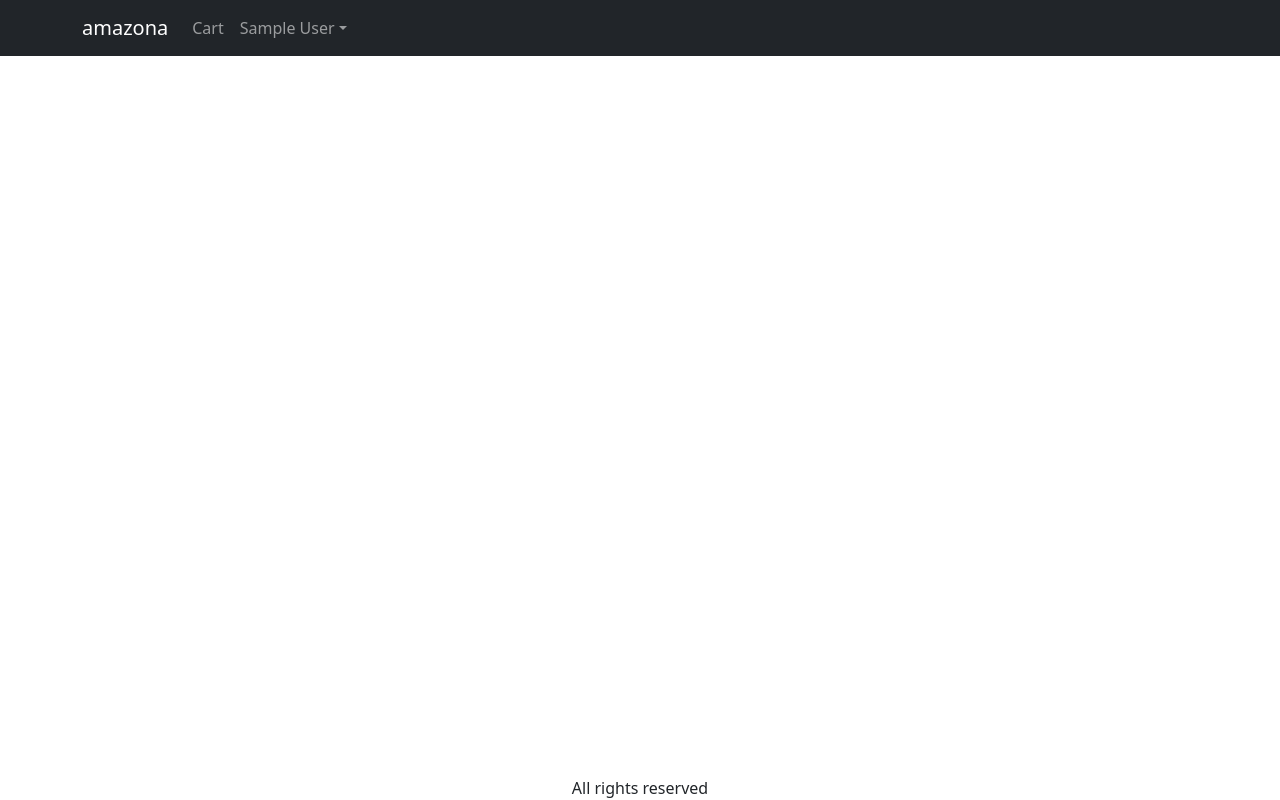
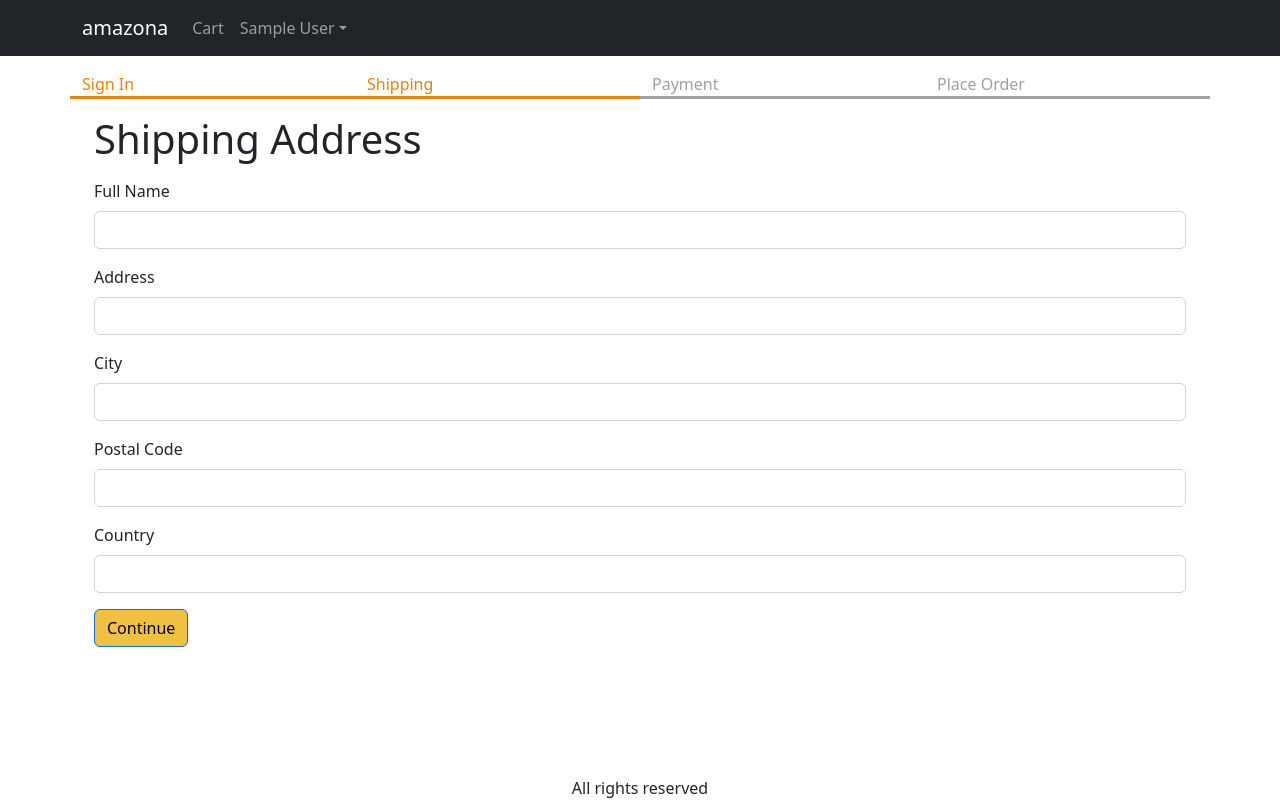
Before and after one commit to Wen128/ecom-test, a React (Create React App) app in the folder frontend/: page /shipping in a window 1280 px wide. Built offline with nearby package versions, Linux system fonts and the light colour scheme; sample sign-in values are in the browser's storage.

Commit message:
video-24-shipping-address

```diff
--- a/frontend/src/App.js
+++ b/frontend/src/App.js
@@ -15,6 +15,7 @@ import CartScreen from './screens/CartScreen';
 import SignInScreen from './screens/SignInScreen';
 import { ToastContainer } from 'react-toastify';
 import 'react-toastify/dist/ReactToastify.css';
+import ShippingAddressScreen from './screens/ShippingAddressScreen';
 
 function App() {
   const { state, dispatch: ctxDispatch } = useContext(Store);
@@ -23,6 +24,7 @@ function App() {
   const signoutHandler = () => {
     ctxDispatch({ type: 'USER_SIGNOUT' });
     localStorage.removeItem('userInfo');
+    localStorage.removeItem('shippingAddress');
   };
 
   return (
@@ -79,6 +81,7 @@ function App() {
               <Route path="/product/:slug" element={<ProductScreen />} />
               <Route path="/cart" element={<CartScreen />} />
               <Route path="/signin" element={<SignInScreen />} />
+              <Route path="/shipping" element={<ShippingAddressScreen />} />
               <Route path="/" element={<HomeScreen />} />
             </Routes>
           </Container>
--- /dev/null
+++ b/frontend/src/components/CheckOutSteps.js
@@ -0,0 +1,14 @@
+import React from 'react';
+import Col from 'react-bootstrap/esm/Col';
+import Row from 'react-bootstrap/esm/Row';
+
+export default function CheckOutSteps(props) {
+  return (
+    <Row className="checkout-steps">
+      <Col className={props.step1 ? 'active' : ''}>Sign In</Col>
+      <Col className={props.step2 ? 'active' : ''}>Shipping</Col>
+      <Col className={props.step3 ? 'active' : ''}>Payment</Col>
+      <Col className={props.step4 ? 'active' : ''}>Place Order</Col>
+    </Row>
+  );
+}
--- a/frontend/src/index.css
+++ b/frontend/src/index.css
@@ -59,3 +59,13 @@ main {
 .small-container {
   max-width: 600px;
 }
+
+.checkout-steps > div {
+  border-bottom: 0.2rem solid #a0a0a0;
+  color: #a0a0a0;
+}
+
+.checkout-steps > div.active {
+  border-bottom: 0.2rem solid #f08000;
+  color: #f08000;
+}
--- /dev/null
+++ b/frontend/src/screens/ShippingAddressScreen.js
@@ -0,0 +1,107 @@
+import React, { useContext, useEffect, useState } from 'react';
+import { Helmet } from 'react-helmet-async';
+import Form from 'react-bootstrap/Form';
+import Button from 'react-bootstrap/Button';
+import { Store } from './Store';
+import { useNavigate } from 'react-router-dom';
+import CheckOutSteps from '../components/CheckOutSteps';
+
+export default function ShippingAddressScreen() {
+  const navigate = useNavigate();
+  const { state, dispatch: ctxDispatch } = useContext(Store);
+  const {
+    userInfo,
+    cart: { shippingAddress },
+  } = state;
+  const [fullName, setFullName] = useState(shippingAddress.fullName || '');
+  const [address, setAddress] = useState(shippingAddress.address || '');
+  const [city, setCity] = useState(shippingAddress.city || '');
+  const [postalCode, setPostalCode] = useState(
+    shippingAddress.postalCode || ''
+  );
+  const [country, setCountry] = useState(shippingAddress.country || '');
+  useEffect(() => {
+    if (!userInfo) {
+      navigate('/signin?redirect=/shipping');
+    }
+  }, [userInfo, navigate]);
+
+  const submitHandler = (e) => {
+    e.preventDefault();
+    ctxDispatch({
+      type: 'SAVE_SHIPPING_ADDRESS',
+      payload: {
+        fullName,
+        address,
+        city,
+        postalCode,
+        country,
+      },
+    });
+    localStorage.setItem(
+      'shippingAddress',
+      JSON.stringify({
+        fullName,
+        address,
+        city,
+        postalCode,
+        country,
+      })
+    );
+    navigate('/payment');
+  };
+  return (
+    <div>
+      <Helmet>
+        <title>Shipping Address</title>
+      </Helmet>
+
+      <CheckOutSteps step1 step2></CheckOutSteps>
+      <div className="container small-container">
+        <h1 className="my-3">Shipping Address</h1>
+        <Form onSubmit={submitHandler}>
+          <Form.Group className="mb-3" controlId="fullName">
+            <Form.Label>Full Name</Form.Label>
+            <Form.Control
+              value={fullName}
+              onChange={(e) => setFullName(e.target.value)}
+            />
+          </Form.Group>
+          <Form.Group className="mb-3" controlId="address">
+            <Form.Label>Address</Form.Label>
+            <Form.Control
+              value={address}
+              onChange={(e) => setAddress(e.target.value)}
+            />
+          </Form.Group>
+          <Form.Group className="mb-3" controlId="city">
+            <Form.Label>City</Form.Label>
+            <Form.Control
+              value={city}
+              onChange={(e) => setCity(e.target.value)}
+            />
+          </Form.Group>
+          <Form.Group className="mb-3" controlId="postalCode">
+            <Form.Label>Postal Code</Form.Label>
+            <Form.Control
+              value={postalCode}
+              onChange={(e) => setPostalCode(e.target.value)}
+            />
+          </Form.Group>
+          <Form.Group className="mb-3" controlId="country">
+            <Form.Label>Country</Form.Label>
+            <Form.Control
+              value={country}
+              onChange={(e) => setCountry(e.target.value)}
+            />
+          </Form.Group>
+          <div className="mb-3">
+            <Button variant="primary" type="submit">
+              Continue
+            </Button>
+          </div>
+        </Form>
+      </div>
+    </div>
+  );
+}
--- a/frontend/src/screens/Store.js
+++ b/frontend/src/screens/Store.js
@@ -8,6 +8,9 @@ const initialState = {
     : null,
 
   cart: {
+    shippingAddress: localStorage.getItem('shippingAddress')
+      ? JSON.parse(localStorage.getItem('shippingAddress'))
+      : {},
     cartItems: localStorage.getItem('cartItems')
       ? JSON.parse(localStorage.getItem('cartItems'))
       : [],
@@ -44,7 +47,20 @@ function reducer(state, action) {
       return { ...state, userInfo: action.payload };
 
     case 'USER_SIGNOUT':
-      return { ...state, userInfo: null };
+      return {
+        ...state,
+        userInfo: null,
+        cart: { cartItems: [], shippingAddress: {} },
+      };
+
+    case 'SAVE_SHIPPING_ADDRESS':
+      return {
+        ...state,
+        cart: {
+          ...state.cart,
+          shippingAddress: action.payload,
+        },
+      };
 
     default:
       return state;
```
Also changed, not shown: 1 other file (tests, documents, lock files or other folders).
